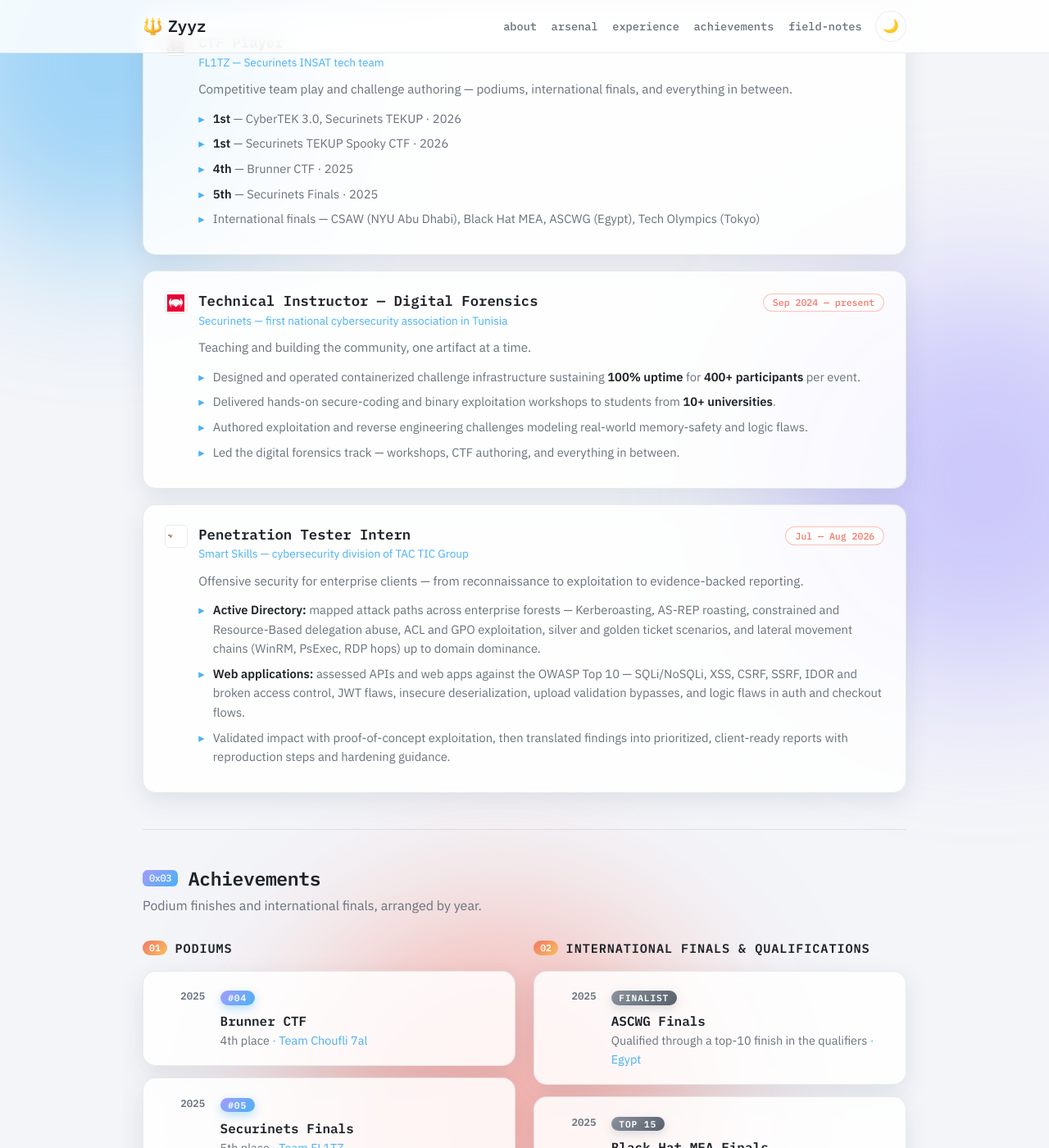
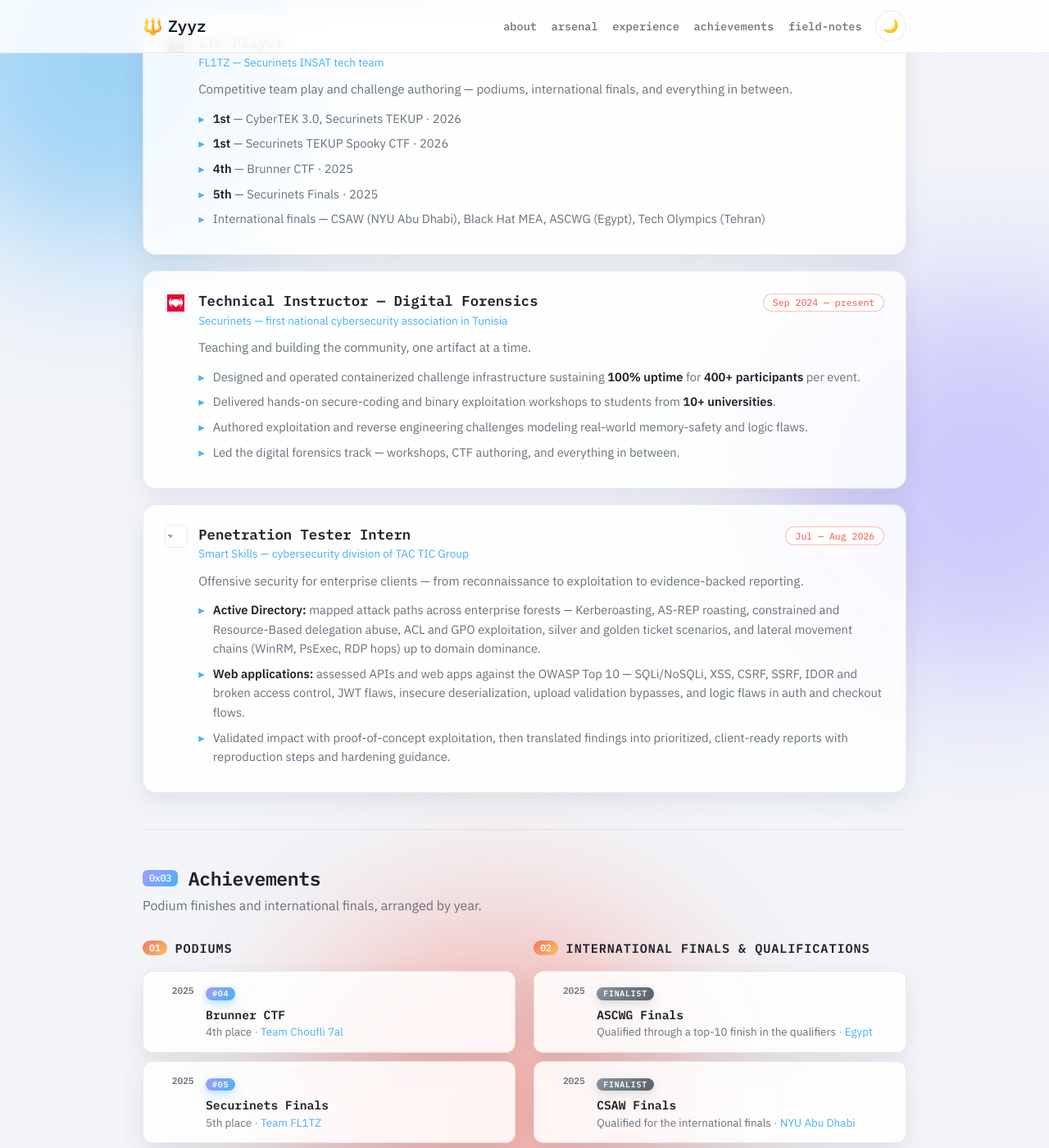
Before and after one commit to 0xZyyz/0xZyyz.github.io, a Jekyll site: the page built from index.html, in a window 1280 px wide and 1400 px high, scrolled down 1396 px. Shown: the whole window at 82% size. Built offline with Jekyll 4.4.1, drawn with Linux system fonts in a browser that asks for light colours; some of the changed text lies outside the part shown.

Commit message:
Add CSAW and Tech Olympics to finals; shrink achievement cards; fix Tech Olympics location to Tehran

```diff
--- a/index.html
+++ b/index.html
@@ -117,7 +117,7 @@
             <li><b>1st</b> — Securinets TEKUP Spooky CTF · 2026</li>
             <li><b>4th</b> — Brunner CTF · 2025</li>
             <li><b>5th</b> — Securinets Finals · 2025</li>
-            <li>International finals — CSAW (NYU Abu Dhabi), Black Hat MEA, ASCWG (Egypt), Tech Olympics (Tokyo)</li>
+            <li>International finals — CSAW (NYU Abu Dhabi), Black Hat MEA, ASCWG (Egypt), Tech Olympics (Tehran)</li>
           </ul>
         </div>
       </article>
@@ -176,14 +176,16 @@
           <li><time>2025</time><div class="achievement-timeline__node"></div><article><span class="achievement-timeline__rank">TOP 3</span><h3>CSAW Finals</h3><p>Top 3 finish <span>· NYU Abu Dhabi</span></p></article></li>
           <li><time>2026</time><div class="achievement-timeline__node"></div><article><span class="achievement-timeline__rank achievement-timeline__rank--gold">#01</span><h3>CyberTEK 3.0</h3><p>1st place <span>· Team FL1TZ</span></p></article></li>
           <li><time>2026</time><div class="achievement-timeline__node"></div><article><span class="achievement-timeline__rank achievement-timeline__rank--gold">#01</span><h3>Securinets TEKUP Spooky CTF</h3><p>1st place</p></article></li>
-          <li><time>FINAL</time><div class="achievement-timeline__node"></div><article><span class="achievement-timeline__rank">TOP 10</span><h3>Cyber Tech Olympics</h3><p>Top 10 globally <span>· Tokyo</span></p></article></li>
+          <li><time>FINAL</time><div class="achievement-timeline__node"></div><article><span class="achievement-timeline__rank">TOP 10</span><h3>Cyber Tech Olympics</h3><p>Top 10 globally <span>· Tehran</span></p></article></li>
         </ol>
       </section>
       <section class="achievement-group" aria-labelledby="finals-title">
         <div class="achievement-group__heading"><span>02</span><h3 id="finals-title">International finals &amp; qualifications</h3></div>
         <ol class="achievement-timeline">
           <li><time>2025</time><div class="achievement-timeline__node"></div><article><span class="achievement-timeline__rank achievement-timeline__rank--dim">FINALIST</span><h3>ASCWG Finals</h3><p>Qualified through a top-10 finish in the qualifiers <span>· Egypt</span></p></article></li>
+          <li><time>2025</time><div class="achievement-timeline__node"></div><article><span class="achievement-timeline__rank achievement-timeline__rank--dim">FINALIST</span><h3>CSAW Finals</h3><p>Qualified for the international finals <span>· NYU Abu Dhabi</span></p></article></li>
           <li><time>2025</time><div class="achievement-timeline__node"></div><article><span class="achievement-timeline__rank achievement-timeline__rank--dim">TOP 15</span><h3>Black Hat MEA Finals</h3><p>Qualified for the finals <span>· Saudi Arabia</span></p></article></li>
+          <li><time>FINAL</time><div class="achievement-timeline__node"></div><article><span class="achievement-timeline__rank achievement-timeline__rank--dim">TOP 10</span><h3>Cyber Tech Olympics</h3><p>Top 10 globally <span>· Tehran</span></p></article></li>
         </ol>
       </section>
     </div>
--- a/style.css
+++ b/style.css
@@ -525,16 +525,16 @@
 
 .achievement-group__heading h3 { margin: 0; font: 600 0.95rem var(--mono); text-transform: uppercase; letter-spacing: 0.06em; }
 
-.achievement-timeline { list-style: none; margin: 0; padding: 0; display: grid; gap: 0.9rem; }
+.achievement-timeline { list-style: none; margin: 0; padding: 0; display: grid; gap: 0.65rem; }
 
 .achievement-timeline li {
   display: flex;
   align-items: flex-start;
-  gap: 1.15rem;
-  padding: 1.15rem 1.3rem;
+  gap: 0.9rem;
+  padding: 0.8rem 0.95rem;
   background: var(--panel);
   border: 1px solid var(--line);
-  border-radius: var(--radius);
+  border-radius: 12px;
   box-shadow: var(--shadow);
   backdrop-filter: blur(8px);
   -webkit-backdrop-filter: blur(8px);
@@ -545,9 +545,9 @@
 
 .achievement-timeline time {
   flex: 0 0 auto;
-  width: 3.4rem;
-  padding-top: 0.2rem;
-  font: 600 0.78rem var(--mono);
+  width: 2.9rem;
+  padding-top: 0.22rem;
+  font: 600 0.7rem var(--mono);
   color: var(--muted);
   text-align: right;
 }
@@ -558,9 +558,9 @@
 
 .achievement-timeline__rank {
   display: inline-block;
-  padding: 0.12rem 0.6rem;
+  padding: 0.08rem 0.5rem;
   border-radius: 999px;
-  font: 600 0.7rem var(--mono);
+  font: 600 0.62rem var(--mono);
   letter-spacing: 0.08em;
   color: #fff;
   background: linear-gradient(135deg, var(--brand-2), var(--brand));
@@ -577,8 +577,8 @@
   box-shadow: 0 4px 12px rgba(139, 148, 158, 0.3);
 }
 
-.achievement-timeline h3 { margin: 0.4rem 0 0.15rem; font: 600 1rem var(--mono); }
-.achievement-timeline p { margin: 0; color: var(--muted); font-size: 0.9rem; }
+.achievement-timeline h3 { margin: 0.3rem 0 0.1rem; font: 600 0.92rem var(--mono); }
+.achievement-timeline p { margin: 0; color: var(--muted); font-size: 0.84rem; }
 .achievement-timeline p span { color: var(--brand); }
 
 /* ---- field notes ---- */
```
